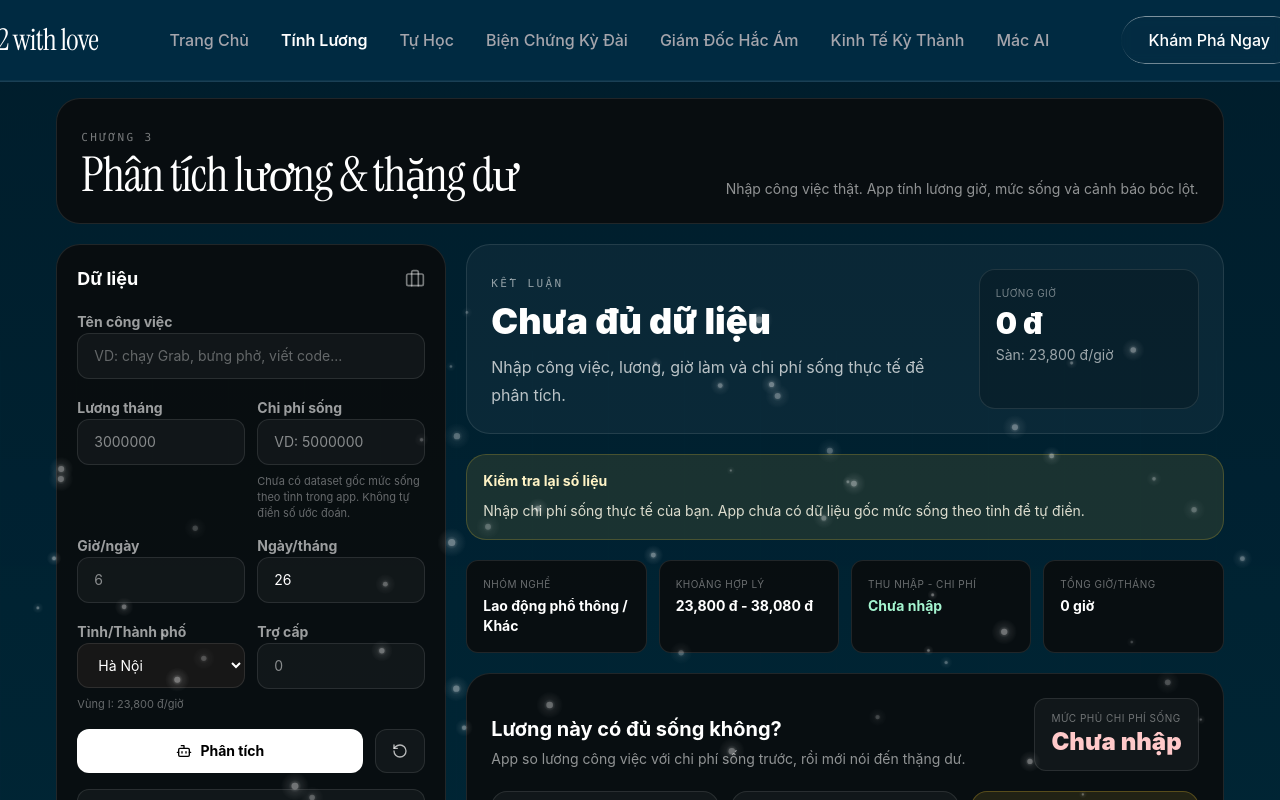
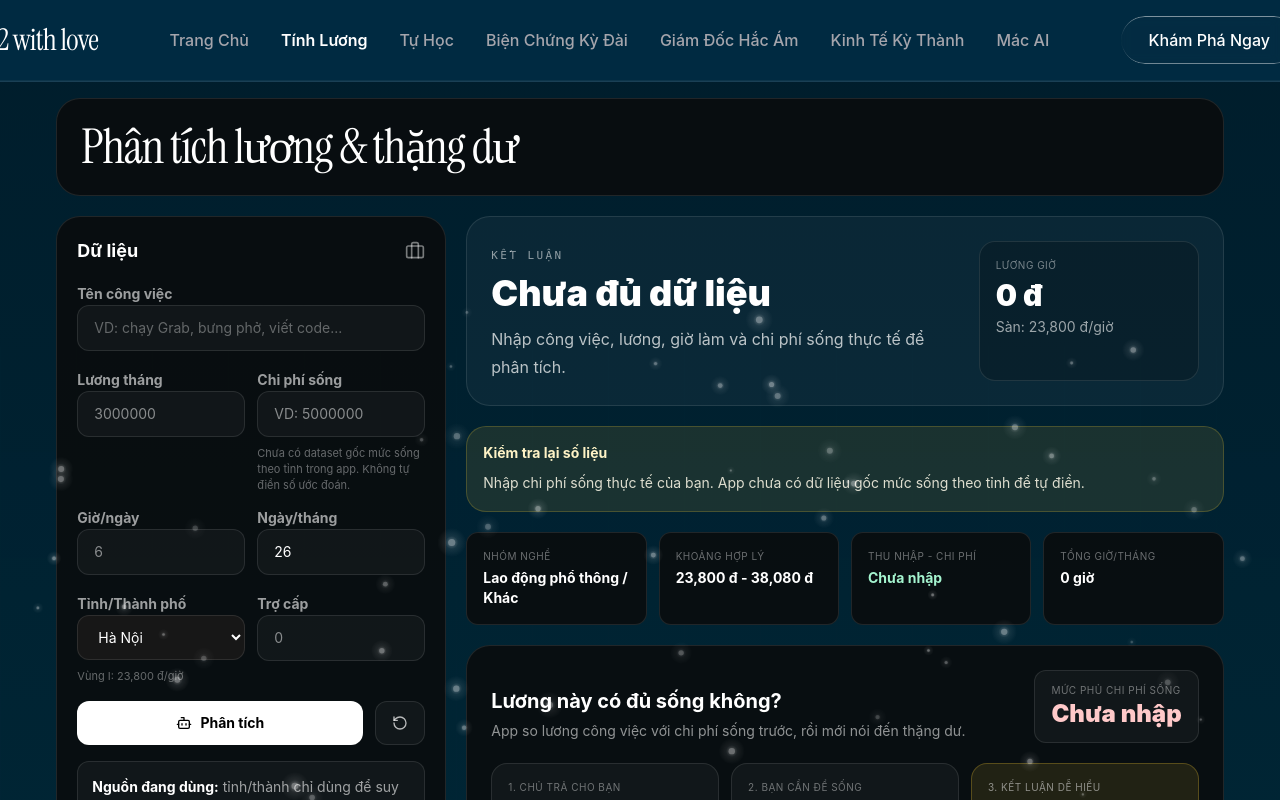
Before and after one commit to trungtran2511/mac-lenin-2, a React (Vite) app: page / in a window 1280 px wide. Both pictures are taken after a click on the button "Tính Lương". Shown: the top 800 px of the page. Built offline with nearby package versions, Linux system fonts and the light colour scheme; a web font is replaced by a local one.

Commit message:
style: remove subheadings and description lines from active views headers

```diff
--- a/src/App.tsx
+++ b/src/App.tsx
@@ -1205,13 +1205,9 @@ export default function App() {
 
             <div className="flex flex-col md:flex-row md:items-end justify-between gap-6 border-b border-white/10 pb-6">
               <div>
-                <span className="text-white/40 text-xs tracking-widest uppercase block mb-1 font-mono">Tự học lý luận & Giải trắc nghiệm</span>
                 <h2 className="text-3xl md:text-5xl text-white tracking-tight flex items-center gap-3" style={{ fontFamily: "'Instrument Serif', serif" }}>
                   <BookOpen className="text-white w-8 h-8" /> Tự Học & Ôn Tập Giáo Trình
                 </h2>
-                <p className="text-white/50 text-xs md:text-sm mt-1">
-                  Đọc tóm tắt giáo trình lý thuyết và luyện tập bộ câu hỏi trắc nghiệm chuẩn xác.
-                </p>
               </div>
 
               {/* Sub-tab Switcher */}
@@ -1525,13 +1521,9 @@ export default function App() {
 
           <div className="flex flex-col md:flex-row md:items-end justify-between gap-6 border-b border-white/10 pb-6">
             <div>
-              <span className="text-white/40 text-xs tracking-widest uppercase block mb-1 font-mono">Trợ lý học tập & Hướng nghiệp</span>
               <h2 className="text-3xl md:text-5xl text-white tracking-tight flex items-center gap-3" style={{ fontFamily: "'Instrument Serif', serif" }}>
                 <Bot className="text-white w-8 h-8" /> Thầy Nam AI: Marxist Coach
               </h2>
-              <p className="text-white/50 text-xs md:text-sm mt-1">
-                Lý luận Mác - Lênin đồng hành cùng đời sống sinh viên.
-              </p>
             </div>
 
             {/* Mode Switcher */}
--- a/src/components/SalaryCalculatorPanel.tsx
+++ b/src/components/SalaryCalculatorPanel.tsx
@@ -404,13 +404,9 @@ export function SalaryCalculatorPanel({ onAskTeacher }: SalaryCalculatorPanelPro
       <header className="rounded-[24px] border border-white/10 bg-neutral-950/82 p-5 md:p-6">
         <div className="flex flex-col md:flex-row md:items-end md:justify-between gap-4">
           <div>
-            <span className="text-[11px] font-mono uppercase tracking-[0.22em] text-white/45">Chương 3</span>
-            <h2 className="mt-1 text-3xl md:text-5xl text-white tracking-tight" style={{ fontFamily: "'Instrument Serif', serif" }}>
+            <h2 className="text-3xl md:text-5xl text-white tracking-tight" style={{ fontFamily: "'Instrument Serif', serif" }}>
               Phân tích lương & thặng dư
             </h2>
-          </div>
-          <div className="text-sm text-white/55 md:text-right">
-            Nhập công việc thật. App tính lương giờ, mức sống và cảnh báo bóc lột.
           </div>
         </div>
       </header>
--- a/src/components/card-battle/CardBattleArena.tsx
+++ b/src/components/card-battle/CardBattleArena.tsx
@@ -125,9 +125,6 @@ export default function CardBattleArena() {
                 <Sparkles className="w-5 h-5 text-amber-400 animate-pulse" />
                 Biện Chứng Kỳ Đài: Đấu Trường Thẻ Bài
               </h2>
-              <p className="text-sm text-neutral-400 mt-1 font-light max-w-xl">
-                Quy luật Lượng đổi dẫn đến Chất đổi. Kéo thả thẻ Đề xuất và Phản đề để tích lũy Lượng đến Điểm Nút nhằm kích hoạt Bước Nhảy tạo ra Chất mới.
-              </p>
             </div>
 
             {/* Select Debate dropdown */}
--- a/src/components/dark-ceo/DarkCeoGame.tsx
+++ b/src/components/dark-ceo/DarkCeoGame.tsx
@@ -265,9 +265,6 @@ export default function DarkCeoGame() {
           <h2 className="text-2xl font-black text-white flex items-center gap-2">
             👔 Giám Đốc Hắc Ám: Biện Chứng Sinh Tồn
           </h2>
-          <p className="text-sm text-neutral-400 mt-1 font-light max-w-xl">
-            Mọi sự vật hiện tượng đều vận động thông qua đấu tranh của các mặt đối lập. Hãy đóng vai CEO điều hành một doanh nghiệp tư bản trong môi trường định hướng XHCN, giữ thăng bằng giữa lợi nhuận và lợi ích tập thể.
-          </p>
         </div>
         <div className="flex items-center gap-2 text-sm font-mono bg-white/5 border border-white/10 px-3 py-1.5 rounded-full text-neutral-300">
           <span>Lượt chơi:</span>
--- a/src/components/sim-econ/SimEconCity.tsx
+++ b/src/components/sim-econ/SimEconCity.tsx
@@ -141,9 +141,6 @@ Tuyệt đối KHÔNG sử dụng bất kỳ định dạng markdown nào (như
           <h2 className="text-2xl font-black text-white flex items-center gap-2">
             🏙️ Kinh Tế Kỳ Thành: SimEcon Việt Nam 2026
           </h2>
-          <p className="text-sm text-neutral-400 mt-1 font-light max-w-xl">
-            Lưới sa bàn 10x10 đại diện cho 100% GDP quốc gia. Click vào các tòa nhà đại diện để chụp X-Ray xem vai trò hiến định và các ngành then chốt.
-          </p>
         </div>
       </div>
 
```
